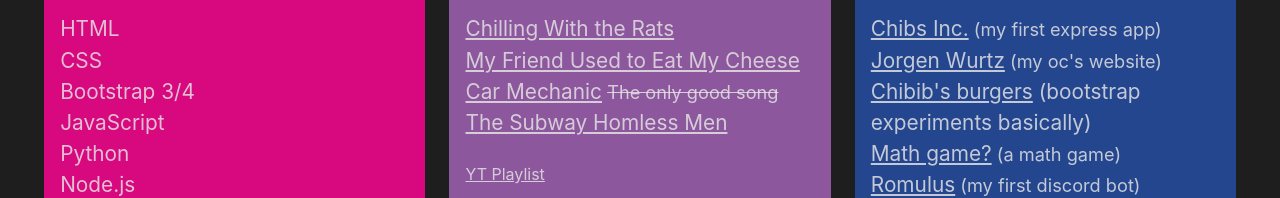
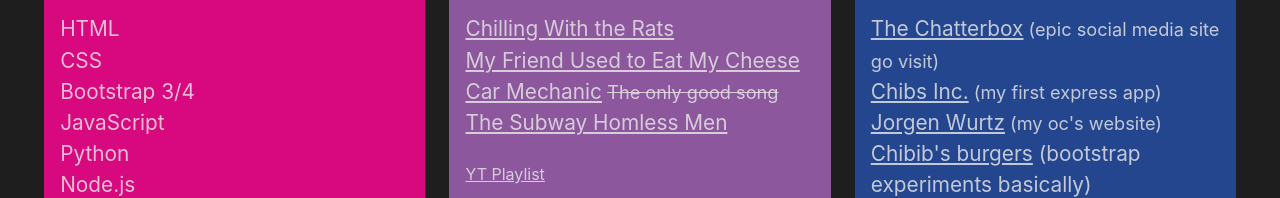
Before and after one commit to ShedeurCoder/ShedeurCoder.github.io, a plain HTML site: page index.html in a window 1280 px wide. Shown: the part 600-798 px from the top of the page. Drawn offline with nearby package versions, Linux system fonts and the light colour scheme.

Commit message:
Update index.html

```diff
--- a/index.html
+++ b/index.html
@@ -70,6 +70,7 @@
                 <h2>Projects</h2>
                 <p>My projects are okay for my skill level ig.</p>
                 <ul>
+                    <li><a href="https://the-chatterbox.herokuapp.com" target="_blank">The Chatterbox</a><small> (epic social media site go visit)</small></li>
                     <li><a href="https://chibs-inc.herokuapp.com" target="_blank">Chibs Inc.</a><small> (my first express app)</small></li>
                     <li><a href="https://jorgen.netlify.com" target="_blank">Jorgen Wurtz</a><small> (my oc's website)</small></li>
                     <li><a href="https://chibibs-burgers.netlify.com" target="_blank">Chibib's burgers</a> (bootstrap experiments basically)</li>
```
